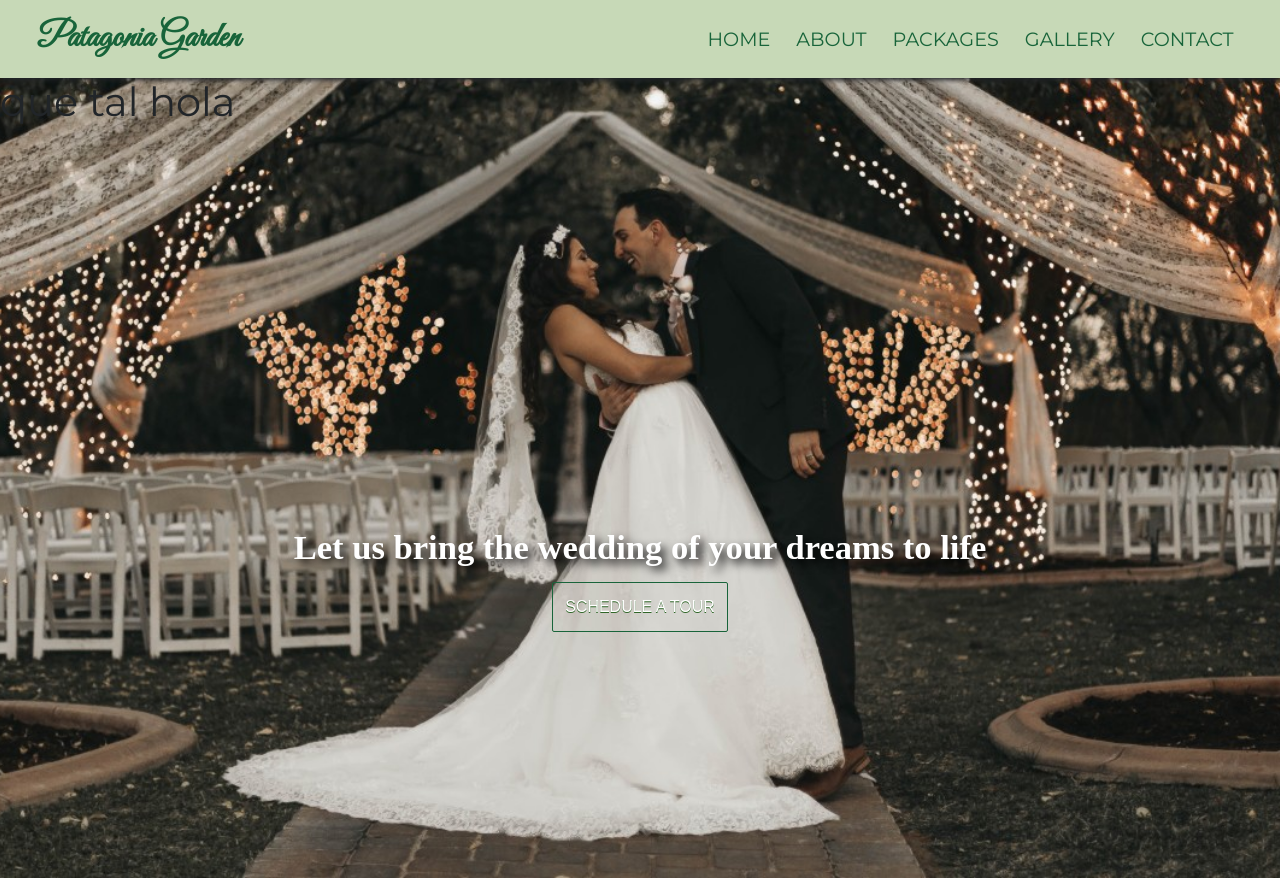
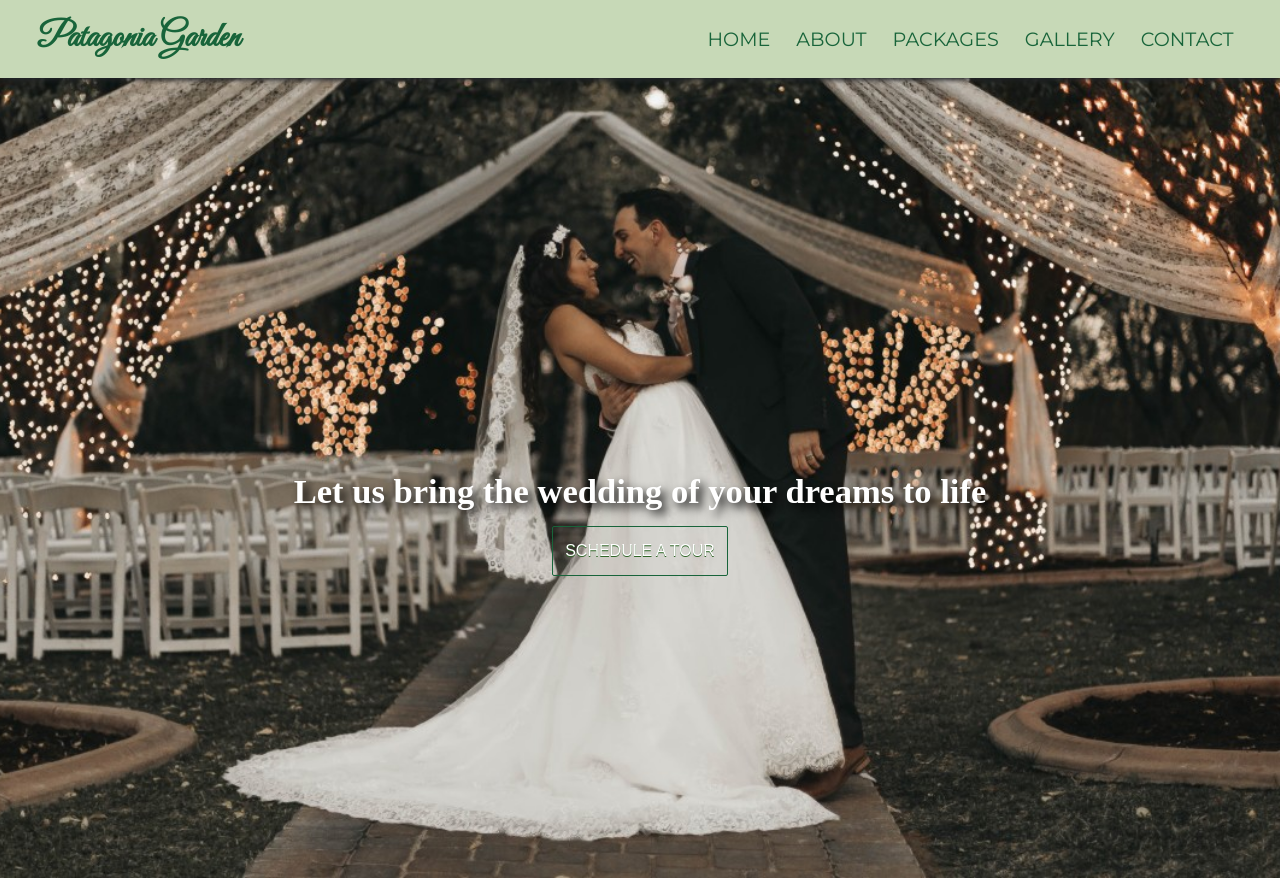
Before and after one commit to CelesteMichel/patagonia_garden, a plain HTML site: page index.html in a window 1280 px wide. Shown: the top 878 px of the page. Drawn offline with nearby package versions, Linux system fonts and the light colour scheme; a web font is replaced by a local one.

Commit message:
some changes

```diff
--- a/index.html
+++ b/index.html
@@ -43,7 +43,6 @@
   </header>
 
   <section class="home">
-    <h1>que tal hola</h1>
     <div class="container">
       <h1 class="home-intro">Let us bring the wedding of your dreams to life</h1>
     </div>
```
Also changed, not shown: gallery.html (+1 -0 lines).
